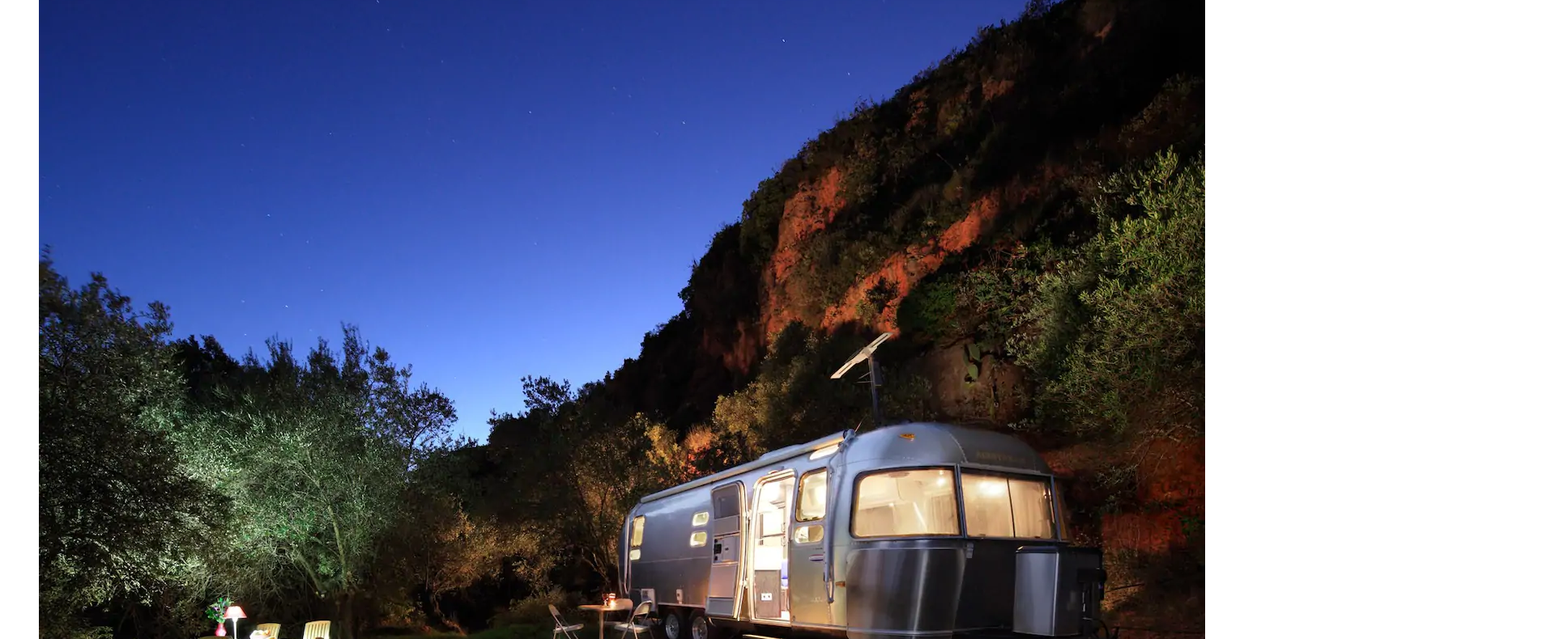
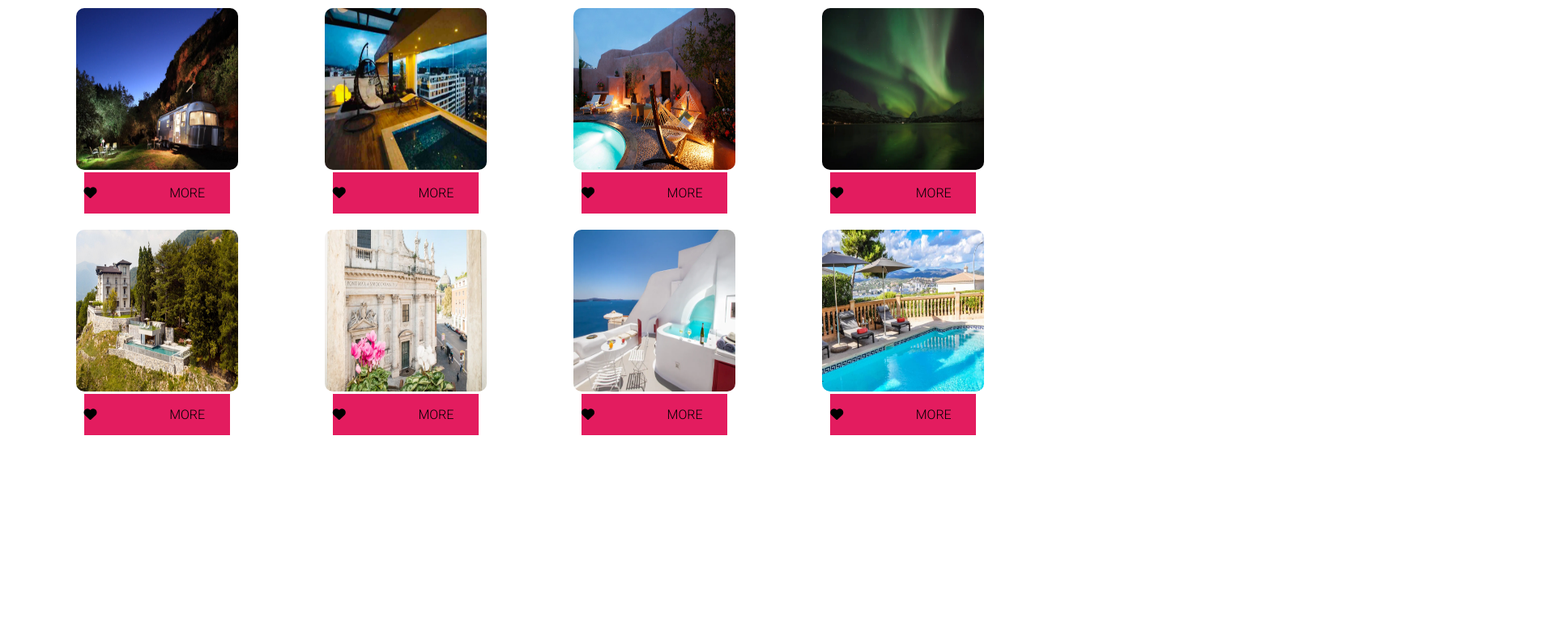
Before and after one commit to rts-cmk-wu09/dynamisk-web-query-strings-sofiehilge, a plain HTML site: page index.html in a window 1280 px wide. Shown: the part 111-901 px from the top of the page at 81% size, 1920 px wide, since content can reach past the window. After the commit the page ends 800 px from the top, so only its background shows below. Drawn offline with Linux system fonts and the light colour scheme.

Commit message:
add style to index

```diff
--- a/base.css
+++ b/base.css
@@ -0,0 +1,79 @@
+*{
+    box-sizing: border-box; /* gør at border og padding æder sig ind på elementet som på den måde bliver inden for de f.eks. fastsatte 100% */
+}
+
+html, body, figure{/* hvis du gør dette på * skal resette den på dine p-tags eksempelvis  */
+    margin: 0;
+    padding: 0;
+}
+
+h1{
+    font-family: var(--font-family);
+    font-size: 3vw;
+    font-weight: 900;
+    margin-top: 50px;
+    margin-left: var(--margin-left);
+}
+
+
+
+#destination-list{
+    display: flex;
+    flex-direction: row;
+    flex-wrap: wrap;
+    width: 100%;
+}
+
+li{
+    list-style: none;
+}
+
+a{
+    display: flex;
+    flex-direction: column;
+    flex-basis: 100%;
+    width: 24vw;
+    align-items: center;
+    font-family: var(--font-family);
+}
+
+a:link {
+    text-decoration: none;
+  }
+
+  a:visited {
+    text-decoration: none
+  }
+
+  a:hover {
+    text-decoration: none;
+  }
+
+  a:active {
+    text-decoration: none;
+  }
+
+.image-text{
+    display: flex;
+    align-items: center;
+    gap: 7vw;
+    background-color: #E31C5F;
+    /* border-radius: 5%; */
+    margin: 3px 0 20px;
+    width: 180px
+}
+
+img{
+    max-width: 100%;
+    aspect-ratio: 1/1;
+    max-height: 25vh;
+    border-radius: 5%;
+}
+
+p{
+    color: black;
+    text-transform: uppercase;
+}
+.fa-heart{
+color: black
+}
--- a/destination.js
+++ b/destination.js
@@ -1,11 +1,11 @@
 const queryString = window.location.search;
 
-const urlParams = new URLSearchParams(queryString);
+const urlParams = new URLSearchParams(queryString);//søger parametre
 
 const idUrlParam = urlParams.get("id");
 
 /* Insert url params id i fetch!! */
-fetch(`data/${idUrlParam}.json`)
+fetch(`data/${idUrlParam}.json`)//skal være en template litteral for at være dynamisk
   .then((response) => {
     return response.json();
   })
--- a/script.js
+++ b/script.js
@@ -13,9 +13,9 @@ document.querySelector("body").innerHTML +=`
 
 
 
-fetch('./data/destinations.json').then((response) => {
+fetch('./data/destinations.json').then((response) => {//curly brackets er kun nødventidgt ved flere linjer, for at definerer scopet
     return response.json();
-}).then(data => {
+}).then(data => { //data er en variable som indeholder dataen.
     const list = document.querySelector('#destination-list')
     data.destinations.forEach(destination => {
         const item = document.createElement("li")
@@ -23,7 +23,11 @@ fetch('./data/destinations.json').then((response) => {
         item.innerHTML = `
         <a href = "destination.html?id=${destination.id}">
         <img src="img/${destination.image}">
-        <p>${destination.title}</p>
+        <div class="image-text">
+        <i class="fa-solid fa-heart"></i>
+        <p>more</p>
+
+        </div>
         </a>
 
         `
--- a/style.css
+++ b/style.css
@@ -1,4 +1,6 @@
 @import url('https://cdnjs.cloudflare.com/ajax/libs/font-awesome/6.3.0/css/all.min.css');
+@import url('https://fonts.googleapis.com/css2?family=Roboto:wght@300;900&display=swap');
+
 
 @import url('base.css');
 @import url('variables.css');
--- a/variables.css
+++ b/variables.css
@@ -0,0 +1,5 @@
+:root{
+    --font-family: 'Roboto', sans-serif;
+
+    --margin-left: 9vw;
+}
```
